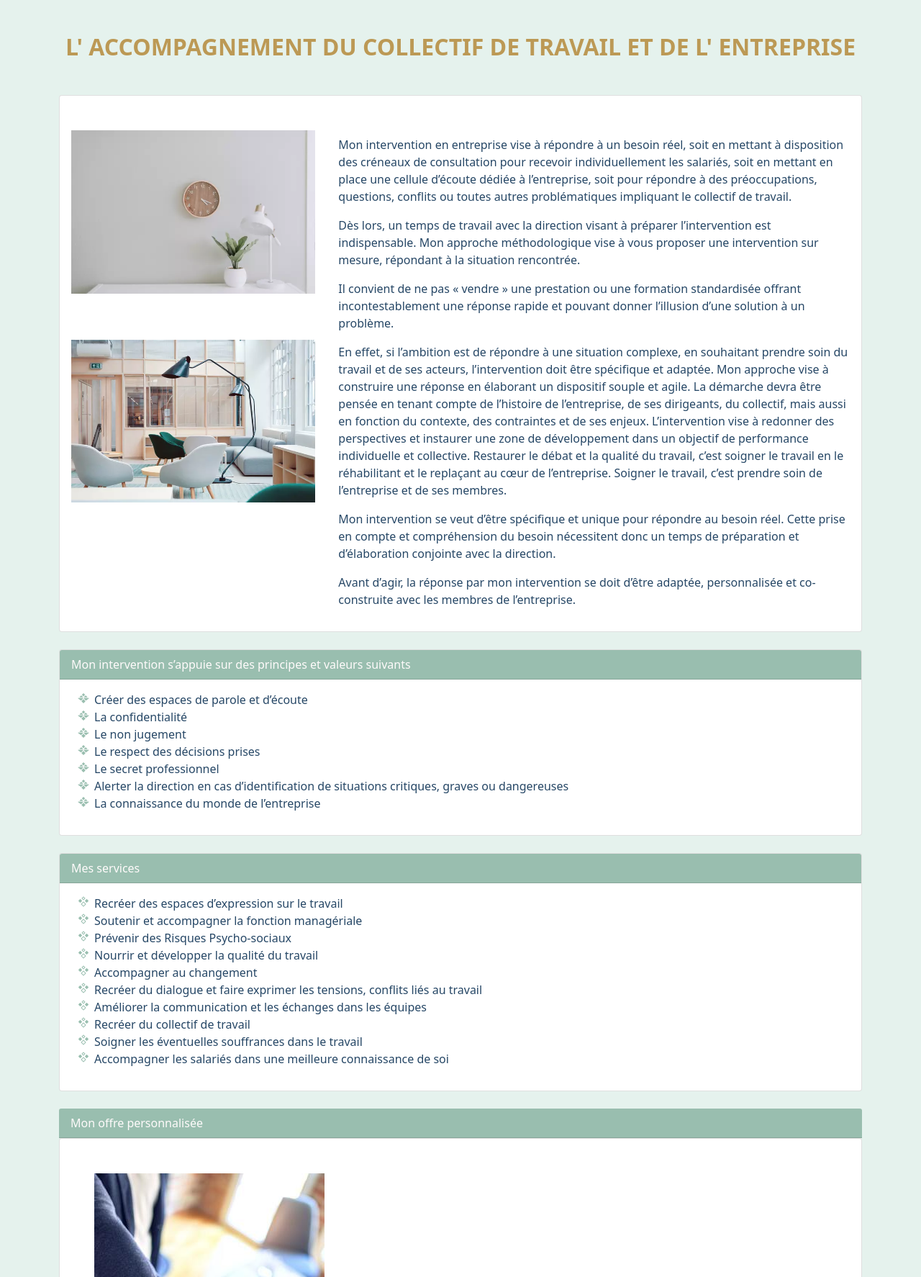
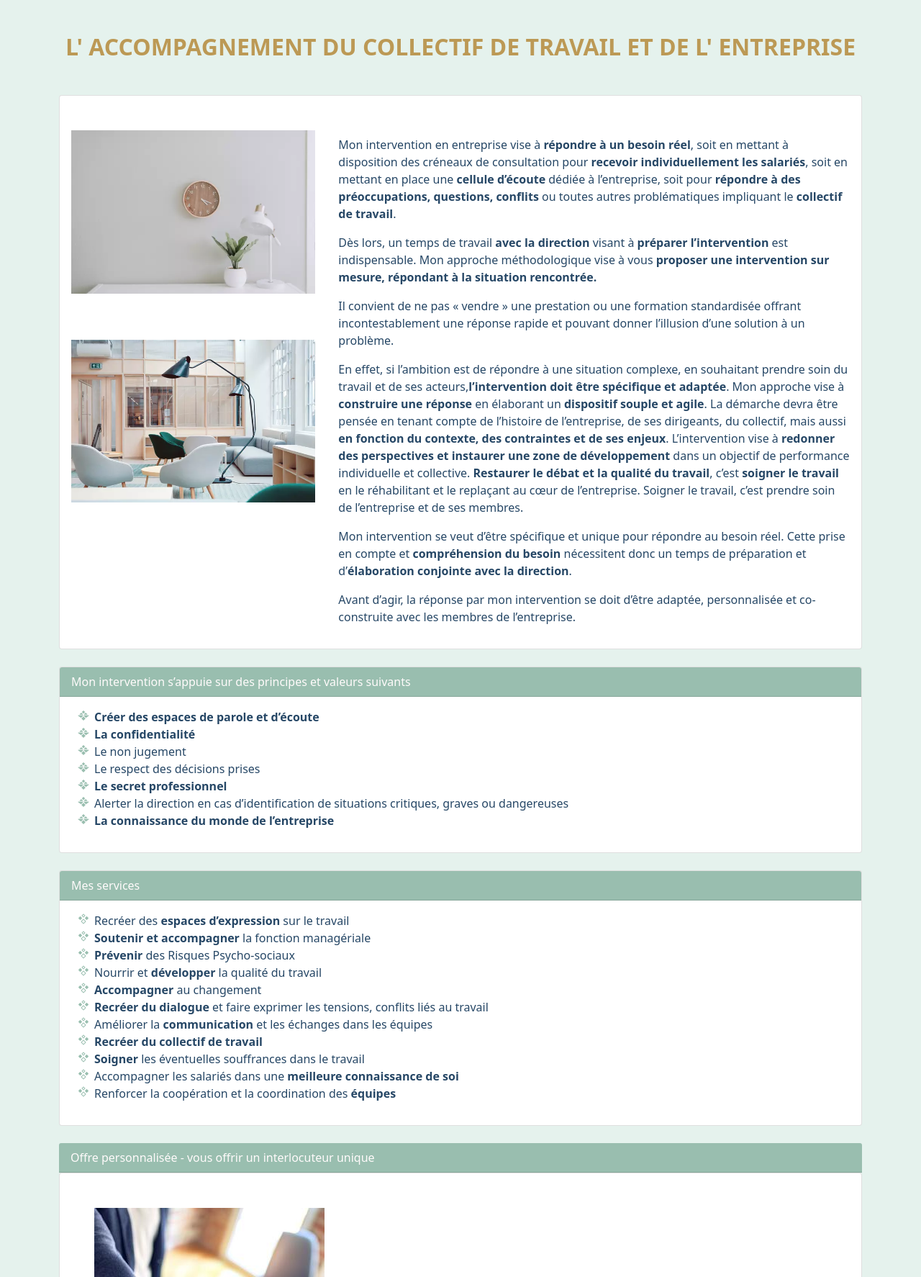
Before and after one commit to WildCodeSchool/orleans-202103-php-project-bretin, a Symfony app: template templates/Companies/index.html.twig in a window 1280 px wide. Shown: the part 482-2256 px from the top of the page at 72% size. Run offline with Twig, Linux system fonts and the light colour scheme; the template is opened without the code that fills it, so the values that code supplies are empty; style sheets or scripts are compiled from the project's sources; some libraries are stand-ins or nearby versions.

Commit message:
fix_bold_words

```diff
--- a/templates/Companies/index.html.twig
+++ b/templates/Companies/index.html.twig
@@ -28,11 +28,11 @@
 						<div class="col-md-8">
 							<div class="card-body">
 								<p class="card-text"></p>
-								<p class="p_1 pt-4">Mon intervention en entreprise vise à répondre à un besoin réel, soit en mettant à disposition des créneaux de consultation pour recevoir individuellement les salariés, soit en mettant en place une cellule d’écoute dédiée à l’entreprise, soit pour répondre à des préoccupations, questions, conflits ou toutes autres problématiques impliquant le collectif de travail.</p>
-								<p class="p_2">Dès lors, un temps de travail avec la direction visant à préparer l’intervention est indispensable. Mon approche méthodologique vise à vous proposer une intervention sur mesure, répondant à la situation rencontrée.</p>
+								<p class="p_1 pt-4">Mon intervention en entreprise vise à <strong>répondre à un besoin réel</strong>, soit en mettant à disposition des créneaux de consultation pour <strong>recevoir individuellement les salariés</strong>, soit en mettant en place une <strong>cellule d’écoute</strong> dédiée à l’entreprise, soit pour <strong>répondre à des préoccupations, questions, conflits</strong> ou toutes autres problématiques impliquant le <strong>collectif de travail</strong>.</p>
+								<p class="p_2">Dès lors, un temps de travail <strong>avec la direction</strong> visant à <strong>préparer l’intervention</strong> est indispensable. Mon approche méthodologique vise à vous <strong>proposer une intervention sur mesure, répondant à la situation rencontrée.</strong></p>
 								<p class="p_3">Il convient de ne pas « vendre » une prestation ou une formation standardisée offrant incontestablement une réponse rapide et pouvant donner l’illusion d’une solution à un problème.</p>
-								<p class="p_4">En effet, si l’ambition est de répondre à une situation complexe, en souhaitant prendre soin du travail et de ses acteurs, l’intervention doit être spécifique et adaptée. Mon approche vise à construire une réponse en élaborant un dispositif souple et agile. La démarche devra être pensée en tenant compte de l’histoire de l’entreprise, de ses dirigeants, du collectif, mais aussi en fonction du contexte, des contraintes et de ses enjeux. L’intervention vise à redonner des perspectives et instaurer une zone de développement dans un objectif de performance individuelle et collective. Restaurer le débat et la qualité du travail, c’est soigner le travail en le réhabilitant et le replaçant au cœur de l’entreprise. Soigner le travail, c’est prendre soin de l’entreprise et de ses membres.</p>
-								<p class="p_5">Mon intervention se veut d’être spécifique et unique pour répondre au besoin réel. Cette prise en compte et compréhension du besoin nécessitent donc un temps de préparation et d’élaboration conjointe avec la direction.</p>
+								<p class="p_4">En effet, si l’ambition est de répondre à une situation complexe, en souhaitant prendre soin du travail et de ses acteurs,<strong>l’intervention doit être spécifique et adaptée</strong>. Mon approche vise à <strong>construire une réponse</strong> en élaborant un <strong>dispositif souple et agile</strong>. La démarche devra être pensée en tenant compte de l’histoire de l’entreprise, de ses dirigeants, du collectif, mais aussi <strong>en fonction du contexte, des contraintes et de ses enjeux</strong>. L’intervention vise à <strong>redonner des perspectives et instaurer une zone de développement</strong> dans un objectif de performance individuelle et collective. <strong>Restaurer le débat et la qualité du travail</strong>, c’est <strong>soigner le travail</strong> en le réhabilitant et le replaçant au cœur de l’entreprise. Soigner le travail, c’est prendre soin de l’entreprise et de ses membres.</p>
+								<p class="p_5">Mon intervention se veut d’être spécifique et unique pour répondre au besoin réel. Cette prise en compte et <strong>compréhension du besoin</strong> nécessitent donc un temps de préparation et d’<strong>élaboration conjointe avec la direction</strong>.</p>
 								<p class="p_6">Avant d’agir, la réponse par mon intervention se doit d’être adaptée, personnalisée et co-construite avec les membres de l’entreprise.</p>
 							</div>
 						</div>
@@ -42,13 +42,13 @@
 					<div class="card-header bg-primary text-light">Mon intervention s’appuie sur des principes et valeurs suivants</div>
 					<div class="card-body">
 						<ul class="intervention">
-							<li>Créer des espaces de parole et d’écoute</li>
-							<li>La confidentialité</li>
+							<li><strong>Créer des espaces de parole et d’écoute</strong></li>
+							<li><strong>La confidentialité</strong></li>
 							<li>Le non jugement</li>
 							<li>Le respect des décisions prises</li>
-							<li>Le secret professionnel</li>
+							<li><strong>Le secret professionnel</strong></li>
 							<li>Alerter la direction en cas d’identification de situations critiques, graves ou dangereuses</li>
-							<li>La connaissance du monde de l’entreprise</li>
+							<li><strong>La connaissance du monde de l’entreprise</strong></li>
 						</ul>
 					</div>
 				</div>
@@ -58,22 +58,23 @@
 					<div class="card-header bg-primary text-light">Mes services</div>
 					<div class="card-body">
 						<ul class="services">
-							<li>Recréer des espaces d’expression sur le travail</li>
-							<li>Soutenir et accompagner la fonction managériale</li>
-							<li>Prévenir des Risques Psycho-sociaux</li>
-							<li>Nourrir et développer la qualité du travail</li>
-							<li>Accompagner au changement</li>
-							<li>Recréer du dialogue et faire exprimer les tensions, conflits liés au travail</li>
-							<li>Améliorer la communication et les échanges dans les équipes</li>
-							<li>Recréer du collectif de travail</li>
-							<li>Soigner les éventuelles souffrances dans le travail</li>
-							<li>Accompagner les salariés dans une meilleure connaissance de soi</li>
+							<li>Recréer des <strong>espaces d’expression</strong> sur le travail</li>
+							<li><strong>Soutenir et accompagner</strong> la fonction managériale</li>
+							<li><strong>Prévenir</strong> des Risques Psycho-sociaux</li>
+							<li>Nourrir et <strong>développer</strong> la qualité du travail</li>
+							<li><strong>Accompagner</strong> au changement</li>
+							<li><strong>Recréer du dialogue</strong> et faire exprimer les tensions, conflits liés au travail</li>
+							<li>Améliorer la <strong>communication</strong> et les échanges dans les équipes</li>
+							<li><strong>Recréer du collectif de travail</strong></li>
+							<li><strong>Soigner</strong> les éventuelles souffrances dans le travail</li>
+							<li>Accompagner les salariés dans une <strong>meilleure connaissance de soi</strong></li>
+							<li>Renforcer la coopération et la coordination des<strong> équipes</strong></li>
 						</ul>
 					</div>
 				</div>
 			</div>
 			<div class="container justify-content-center">
-				<div class="card-header bg-primary text-light">Mon offre personnalisée</div>
+				<div class="card-header bg-primary text-light">Offre personnalisée - vous offrir un interlocuteur unique</div>
 				<div class="card mb-4">
 					<div class="row g-0">
 						<div class="col-md-8 col-lg">
@@ -85,16 +86,16 @@
 						</div>
 						<div class="col-md-8">
 							<div class="card-body">
-								<p class="p_1 pt-4">L’offre personnalisée proposée peut également répondre à des situations d’urgence ou de souffrance. Ainsi, fonction du contexte rencontré, je peux intervenir en collaboration avec un ou plusieurs autres professionnels spécialisés dans les diagnostics, traitement des RPS ou des professionnels de santé comme une psychologue clinicienne spécialisée dans la prise en charge des traumatismes.</p>
-								<p class="p_2">Cette offre vise à enrichir et renforcer l’offre de service faite à l’entreprise et à ses membres pour répondre à des situations très particulières, pour lesquelles l’entreprise doit apporter une réponse pour évacuer le traumatisme et recréer un avenir apaisé.</p>
-								<p class="p_3">En effet, lorsqu'une entreprise doit surmonter des évènements graves liés à des conflits, traumatismes, accidents, celle-ci peut faire appels à une multitude d’acteurs et d’intervenants (experts en QVT, coachs, consultants, psychologues du travail, psychologues clinicien, sophrologues…).</p>
-								<p class="p_4">Toutefois, la diversité des approches peut bien souvent conduire à devoir arbitrer en privilégiant une démarche mais en renonçant finalement aux apports des autres. Au final, la problématique peut être traitée que partiellement. C'est la raison pour laquelle le recours au cabinet doit pouvoir répondre à votre besoin.</p>
+								<p class="p_1 pt-4"><strong>L’offre personnalisée</strong> proposée peut également <strong>répondre à des situations d’urgence ou de souffrance</strong>. Ainsi, fonction du contexte rencontré, je peux <strong>intervenir en collaboration avec un ou plusieurs autres professionnels spécialisés</strong> dans les diagnostics, traitement des RPS ou des professionnels de santé comme une psychologue clinicienne spécialisée dans la <strong>prise en charge des traumatismes</strong>.</p>
+								<p class="p_2">Cette offre vise à enrichir et renforcer l’offre de service faite à l’entreprise et à ses membres pour répondre à des situations très particulières, pour lesquelles l’entreprise doit apporter une réponse pour évacuer le traumatisme et <strong>recréer un avenir apaisé</strong>.</p>
+								<p class="p_3">En effet, lorsqu'une entreprise doit surmonter des évènements graves liés à des <strong> conflits, traumatismes, accidents, </strong> celle-ci peut faire appels à une multitude d’acteurs et d’intervenants (experts en QVT, coachs, consultants, psychologues du travail, psychologues clinicien, sophrologues…).</p>
+								<p class="p_4">Toutefois, <strong> la diversité des approches </strong> peut bien souvent conduire à devoir arbitrer en privilégiant une démarche mais en renonçant finalement aux apports des autres. Au final, la problématique peut être traitée que partiellement. C'est la raison pour laquelle le recours au cabinet doit pouvoir répondre à votre besoin.</p>
 								<p class="p_5">Le psychologue du travail s’attache à soigner le travail et de redonner du pouvoir d’agir au collectif de travail. Le soin est apporté sur le travail et sur le collectif. Le psychologue clinicien s’attache à soigner la personne et prendre en charge des traumatismes individuels.</p>
 								<p class="p_6">Le psychologue du travail questionne l’organisation du travail, les phénomènes de groupe, l’inconscient collectif alors que le consultant va appréhender l’entreprise dans une approche globale avec une dimension RH, de processus.</p>
-								<p class="p_7">Mon approche ne vise pas à opposer mais à réunir les apports de chaque discipline et métiers au seul profit et bénéfice de l’entreprise et de ses membres.</p>
-								<p class="p_8">Réunissant ces compétences et approches différentes en fonction des situations rencontrées, l’action du cabinet permet de construire des réponses adaptées et personnalisées à votre situation.</p>
-								<p class="p_9">Considérant que chaque problématique est unique et particulière, la réponse à apporter doit être construite pour un besoin unique et spécifique.</p>
-								<p class="p_10">Notre intervention s’inscrit donc dans le cadre du code de déontologie des psychologues. Le secret professionnel est garanti. Nos interventions sont préparées et travaillées au préalable avec la direction. Nous traitons la(les) problématique(s) avec les salariés de façon adaptée, personnalisée, en collectif et/ou en individuel.</p>
+								<p class="p_7"><strong>Mon approche ne vise pas à opposer mais à réunir les apports de chaque discipline et métiers au seul profit et bénéfice de l’entreprise</strong> et de ses membres.</p>
+								<p class="p_8"><strong>Réunissant ces compétences et approches différentes</strong> en fonction des situations rencontrées, l’action du cabinet permet de <strong>construire des réponses adaptées et personnalisées à votre situation</strong>.</p>
+								<p class="p_9">Considérant que <strong>chaque problématique est unique et particulière,</strong> la réponse à apporter doit être construite pour un besoin unique et spécifique.</p>
+								<p class="p_10">Notre intervention s’inscrit donc dans le cadre du code de déontologie des psychologues. <strong>Le secret professionnel est garanti</strong>. Nos interventions sont préparées et travaillées au préalable avec la direction. Nous traitons la(les) problématique(s) avec les salariés de <strong>façon adaptée, personnalisée, en collectif et/ou en individuel</strong>.</p>
 							</div>
 						</div>
 					</div>
--- a/templates/Individuals/index.html.twig
+++ b/templates/Individuals/index.html.twig
@@ -16,8 +16,8 @@
 		</div>
 		<section class="services container-fluid py-3">
 			<h2 class="col-8 pt-5 mb-5 text-center col-sm-5 text-sm-start col-md-4 text-md-start px-md-1 col-lg-8 px-lg-3 text-lg-start offset-2">MES SERVICES</h2>
-			<p class="services_description col-8 text-start pb-5 col-sm-9 pb-sm-2 mb-sm-5 col-md-8 text-md-start px-md-2 col-lg-8 text-lg-start offset-2 col-xl-9 px-xl-3 col-xxl-9 pb-xxl-0">J’accompagne au sein de mon cabinet, toute personne qui souhaite trouver un lieu d’écoute, de soutien, un lieu sécurisé et bienveillant, pour trouver les clés et les réponses d’un avenir meilleur. Les séances s’organisent et reposent sur des principes forts du cabinet, à savoir la confidentialité, la confiance, le non jugement.<br>
-				Ces principes rendent alors possible une expression libre et libérée, facilitée.</p>
+			<p class="services_description col-8 text-start pb-5 col-sm-9 pb-sm-2 mb-sm-5 col-md-8 text-md-start px-md-2 col-lg-8 text-lg-start offset-2 col-xl-9 px-xl-3 col-xxl-9 pb-xxl-0">J’accompagne au sein de mon cabinet, toute personne qui souhaite trouver un <strong>lieu d’écoute, de soutien, un lieu sécurisé et bienveillant</strong>, pour trouver les clés et les réponses d’un avenir meilleur. Les séances s’organisent et reposent sur des principes forts du cabinet, à savoir la <strong> confidentialité, la confiance, le non jugement</strong>.<br>
+				Ces principes rendent alors possible une <strong>expression libre et libérée</strong>, facilitée.</p>
 			<div class="row col offset-1 g-2 px-3 pb-5 col-sm-11 px-sm-5 col-md-10 col-lg-12 offset-lg-0 px-lg-0 col-xl-10 offset-xl-2 pt-xl-5 p-xl-0 pb-xl-5 col-xxl-10 offset-xxl-2 px-xl-3 ">
 				<div class="col-12 text-center px-3 p-1 text-end col-sm-10 col-md-11 pb-md-4 col-lg-12 text-lg-center px-lg-0 col-xl-4 px-xl-0 py-xl-5 p-xl-0 col-xxl-4 py-xxl-0">
 					<img class="candle col-12 pb-5 col-sm-12 col-md-11 col-lg-8 pb-lg-0 col-xl-12" img src="{{ asset('build/images/candle.png') }}" alt="candle_picture">
```
Also changed, not shown: src/DataFixtures/AdminUserFixtures.php (+4 -7 lines), templates/Components/_activity.html.twig (+6 -6 lines).
